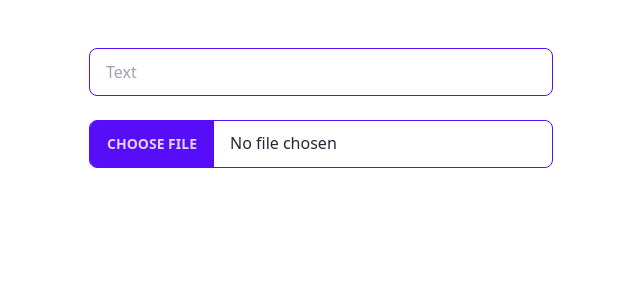
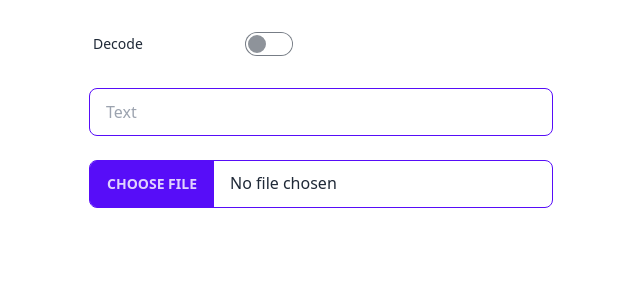
Before and after one commit to laddge/stegano, a Svelte app: page / in a window 1280 px wide. Shown: the top 300 px of the page, without its empty margins (319-959 px from the left). Built offline with nearby package versions, Linux system fonts and the light colour scheme.

Commit message:
create decoder

```diff
--- a/src/App.svelte
+++ b/src/App.svelte
@@ -1,7 +1,8 @@
 <script lang="ts">
-  import { encode as b64Encode, fromUint8Array } from 'js-base64'
-  import { gzip } from 'pako'
+  import { encode as b64Encode, decode as b64Decode, fromUint8Array, toUint8Array } from 'js-base64'
+  import { gzip, ungzip } from 'pako'
 
+  let decodeMode: boolean = false
   let text: string = ''
   let files: FileList
   let canvas: HTMLCanvasElement
@@ -10,12 +11,21 @@
   let err: string = ''
 
   const encode = (text: string) => {
+    if (text == '') return
     const b64 = b64Encode(text) + '='
     const gzipped = '=' + fromUint8Array(gzip(text)) + '='
     if (b64.length > gzipped.length) {
       return gzipped
     } else {
       return b64
+    }
+  }
+
+  const decode = (encoded: string) => {
+    if (encoded.slice(0, 1) == '=') {
+      return new TextDecoder().decode(ungzip(toUint8Array(encoded.slice(1, encoded.length - 1))))
+    } else {
+      return b64Decode(encoded.slice(0, encoded.length - 1))
     }
   }
 
@@ -51,6 +61,20 @@
     }
   }
 
+  const unstegano = () => {
+    output = ''
+    const imgData = ctx.getImageData(0, 0, canvas.width, canvas.height)
+    let encoded: string = ''
+    for (let i: number = 0; i < imgData.data.length / 4; i++) {
+      if (i > 1 && i % 4 == 1 && encoded.slice(-1) == '=') break
+      const [r, g, b, a] = imgData.data.slice(i * 4, i * 4 + 4)
+      if (a == 0) continue
+      const b64Index = r % 5 * 16 + g % 4 * 4 + b % 4
+      encoded += 'ABCDEFGHIJKLMNOPQRSTUVWXYZabcdefghijklmnopqrstuvwxyz0123456789+/='.split('')[b64Index]
+    }
+    output = decode(encoded)
+  }
+
   $: {
     if (canvas && files) {
       const [file] = files
@@ -64,7 +88,11 @@
           canvas.width = img.width
           canvas.height = img.height
           ctx.drawImage(img, 0, 0)
-          stegano()
+          if (decodeMode) {
+            unstegano()
+          } else {
+            stegano()
+          }
         }
       }
     }
@@ -72,13 +100,24 @@
 </script>
 
 <main class="max-w-lg mx-auto p-6">
-  <div class="my-6">
-    <input type="text" bind:value={text} placeholder="Text" class="input input-primary w-full" />
+  <div class="mb-6">
+    <div class="form-control w-52">
+      <label class="cursor-pointer label">
+        <span class="label-text">Decode</span>
+        <input type="checkbox" class="toggle toggle-primary" bind:checked={decodeMode} />
+      </label>
+    </div>
+    {#if !decodeMode}
+      <input type="text" bind:value={text} placeholder="Text" class="input input-primary w-full mt-6" />
+    {/if}
     <input type="file" accept="image/png" bind:files class="file-input file-input-bordered file-input-primary w-full mt-6" />
   </div>
   <p class="text-error font-bold">{err}</p>
   <canvas bind:this={canvas} class="hidden" />
-  {#if output}
+  {#if !decodeMode && output}
     <img src={output} alt="output" class="w-full mt-6" />
   {/if}
+  {#if decodeMode}
+    {output}
+  {/if}
 </main>
```
